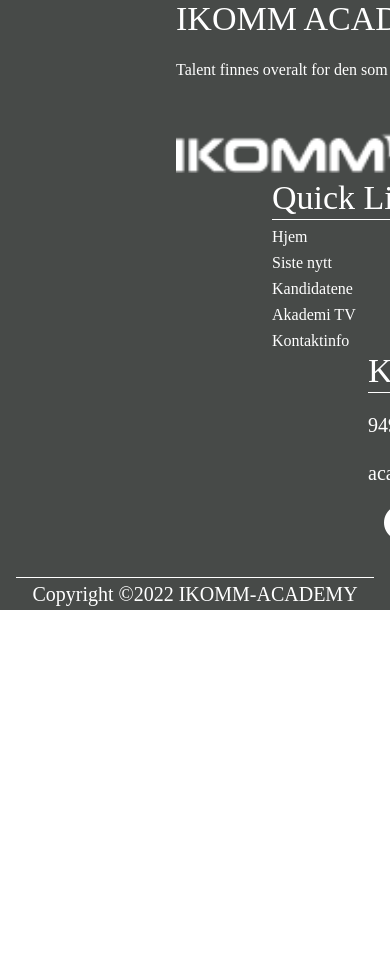
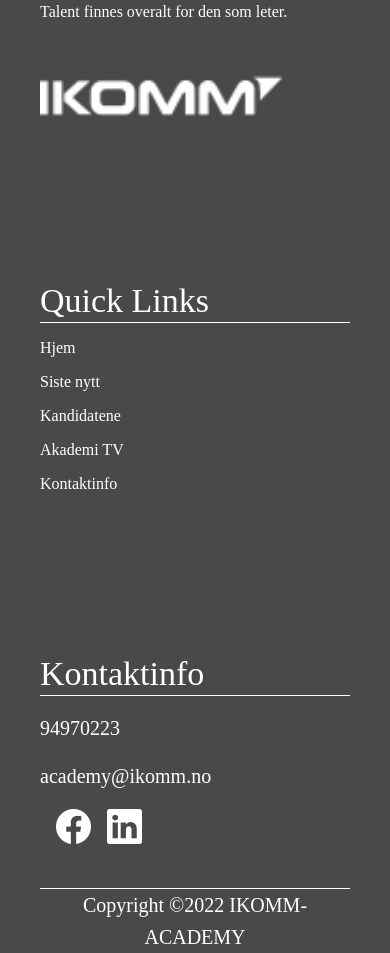
Before and after one commit to Ghaisd/academy-portal_react-ts-, a React (Create React App) app: page / in a window 390 px wide. Shown: the part 4080-5033 px from the top of the page. Before the commit the page ends 4690 px from the top, so only its background shows below. Built offline with nearby package versions, Linux system fonts and the light colour scheme; no server answers.

Commit message:
Made footer responsive

```diff
--- a/src/Components/Footer.tsx
+++ b/src/Components/Footer.tsx
@@ -8,20 +8,23 @@
 const Footer = () => {
   const { t } = useTranslation();
   return (
-    <Box bgcolor='primary.main' mt={30}>
-      <Container maxWidth='lg' >
-        <Grid container spacing={20} ml={20}>
-          <Grid>
-            <Box mr={8}>
+    <footer>
+    <Box
+    px={{xs:3,sm:10}}
+    py={{xs:5}}
+    bgcolor='primary.main' >
+      <Container maxWidth='lg'>
+        <Grid container spacing={20}>
+            <Grid item xs={12} sm = {4}>
               <Typography
                 color='text.primary'
-                variant='h4'
+                variant='h5'
                 component='div'
                 sx={{ flexGrow: 1 }}
               >
                 <RoutingLink to='/'>IKOMM ACADEMY</RoutingLink>
               </Typography>
-              <Typography color='text.primary' variant='subtitle1' pt={2}>
+              <Typography color='text.primary' variant='subtitle1' pt={1}>
                 Talent finnes overalt for den som leter.
               </Typography>
               <Box
@@ -31,18 +34,16 @@
                 mt={6}
                 width={0.8}
               />
-            </Box>
             </Grid>
-          <Grid ml={12}>
+            <Grid item xs={12} sm = {4}>
                <Typography
               color='text.primary'
               variant='h4'
               borderBottom={1}
-              mb={1}
             >
               {t('QuickLinks')}
             </Typography>
-            <Box display='flex' flexDirection='column' gap={1}>
+            <Box display='flex' flexDirection='column' gap={2} pt={2}>
               <RoutingLink to={routes.Home}>{t('Home')}</RoutingLink>
               <RoutingLink to={routes.Articles}>{t('Articles')}</RoutingLink>
               <RoutingLink to={routes.About}>{t('Participants')}</RoutingLink>
@@ -50,7 +51,8 @@
               <RoutingLink to={routes.Contact}>{t('Contact')}</RoutingLink>
             </Box>
             </Grid>
-          <Grid ml={24}>
+
+            <Grid item xs={12} sm = {4}>
                   <Box display='flex' flexDirection='column' gap={2}>
               <Typography color='text.primary' variant='h4' borderBottom={1}>
                 {t('Contact')}
@@ -74,17 +76,22 @@
             </Box>
             </Grid>
             </Grid>
+            <Box textAlign='center' pt={{sm:5,xs:5}} mb={{sm:-5,xs:-5}}
+            >
                <Typography
           color='text.primary'
           variant='h6'
           textAlign='center'
-          mt={4}
           borderTop={1}
           >
-          Copyright &copy;2022 IKOMM-ACADEMY
+          Copyright &copy;{new Date().getFullYear()} IKOMM-ACADEMY
         </Typography>
+            </Box>
           </Container>
+
+
     </Box>
+    </footer>
   );
 };
 
```
Lines whose indentation alone changed are shown as unchanged.
